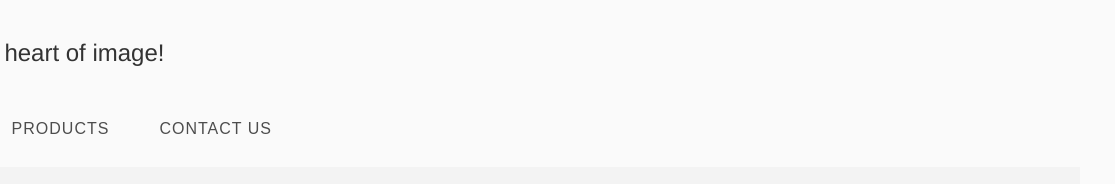
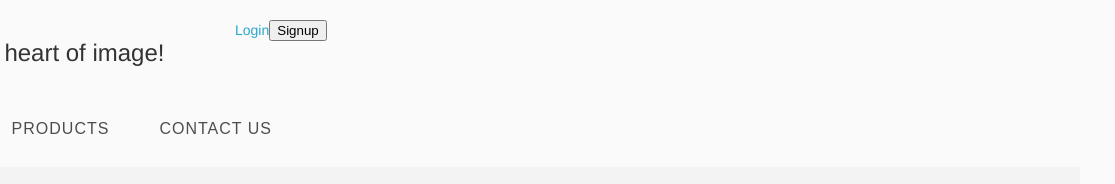
Before and after one commit to Sethhealy/Web-Standards-Project, a plain HTML site: page index.html in a window 1280 px wide. Shown: the top 184 px of the page, 165-1280 px from the left. Drawn offline with Linux system fonts and the light colour scheme; a web font is replaced by a local one.

Commit message:
commit signup
maybe use

```diff
--- a/index.html
+++ b/index.html
@@ -28,6 +28,7 @@
   <h3 class="slogan">At the heart of image!</h3>
 </div>
 
+<a href="Login">Login</a><a href="Signup"><button>Signup</button></a>
 
 <nav>
 
```
